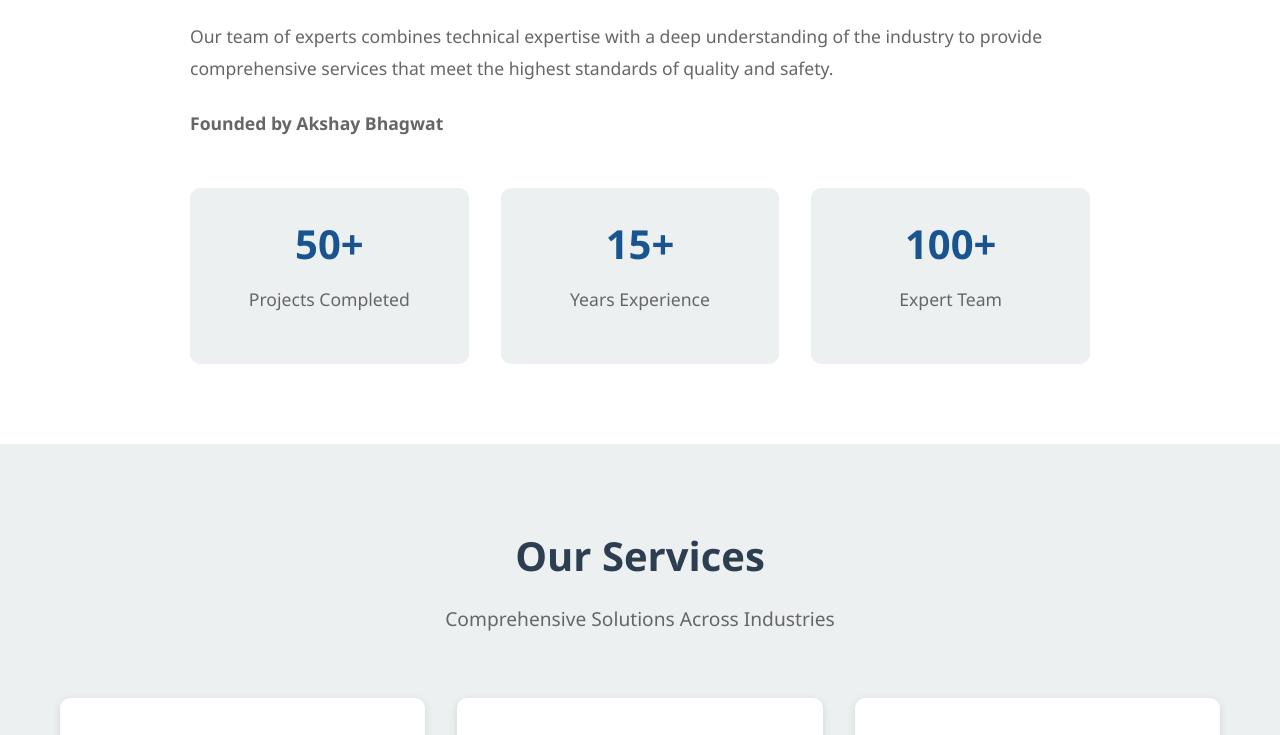
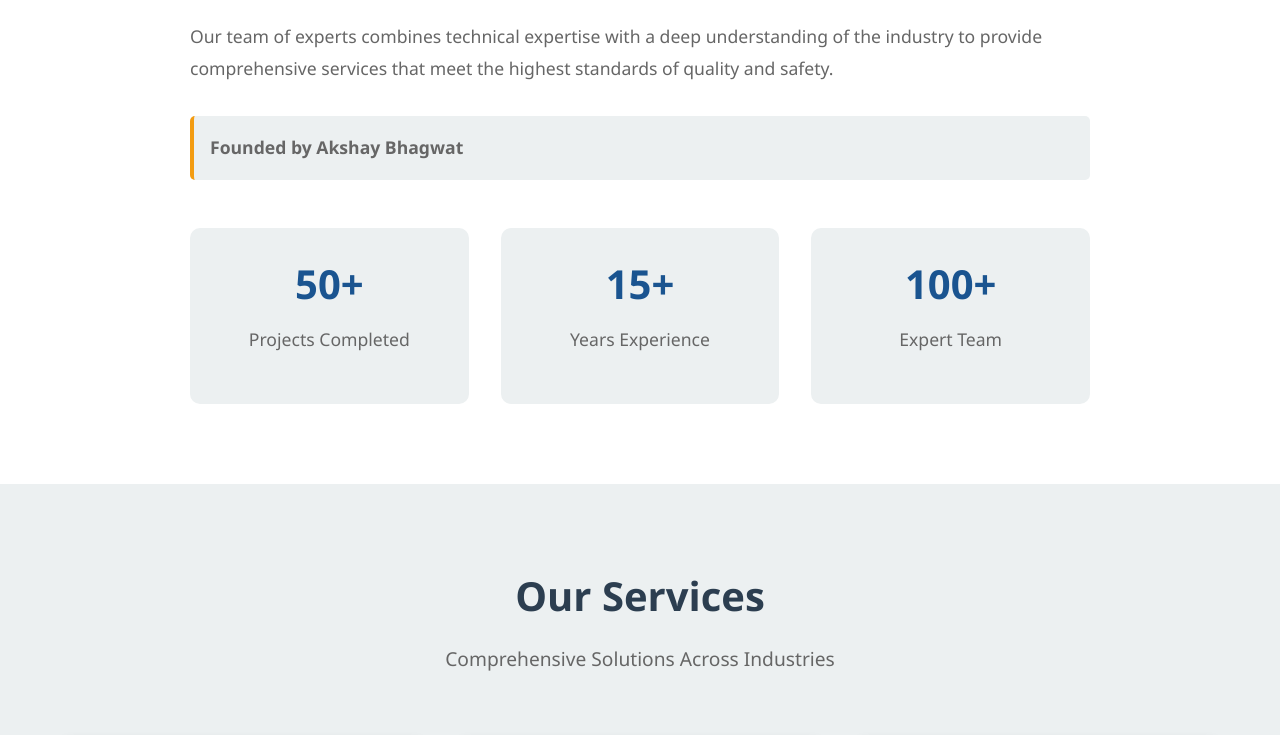
Before and after one commit to bhagwat-rahul/gajahinfra-website, a plain HTML site: page index.html in a window 1280 px wide. Shown: the part 1298-2033 px from the top of the page. Drawn offline with Linux system fonts and the light colour scheme.

Commit message:
add style

```diff
--- a/index.html
+++ b/index.html
@@ -178,7 +178,7 @@
                     </div>
                     <div class="contact-item">
                         <strong>Email:</strong>
-                        <p>info@gajahinfra.com</p>
+                        <p>admin@gajahinfra.com</p>
                     </div>
                     <div class="contact-item">
                         <strong>Phone:</strong>
--- a/styles.css
+++ b/styles.css
@@ -227,6 +227,16 @@ section {
     color: var(--text-light);
     margin-bottom: 1.5rem;
     line-height: 1.8;
+}
+
+.founder-info {
+    font-size: 1.1rem;
+    color: var(--primary-color);
+    margin: 2rem 0 1.5rem;
+    padding: 1rem;
+    background: var(--light-color);
+    border-left: 4px solid var(--secondary-color);
+    border-radius: 5px;
 }
 
 .stats {
```
